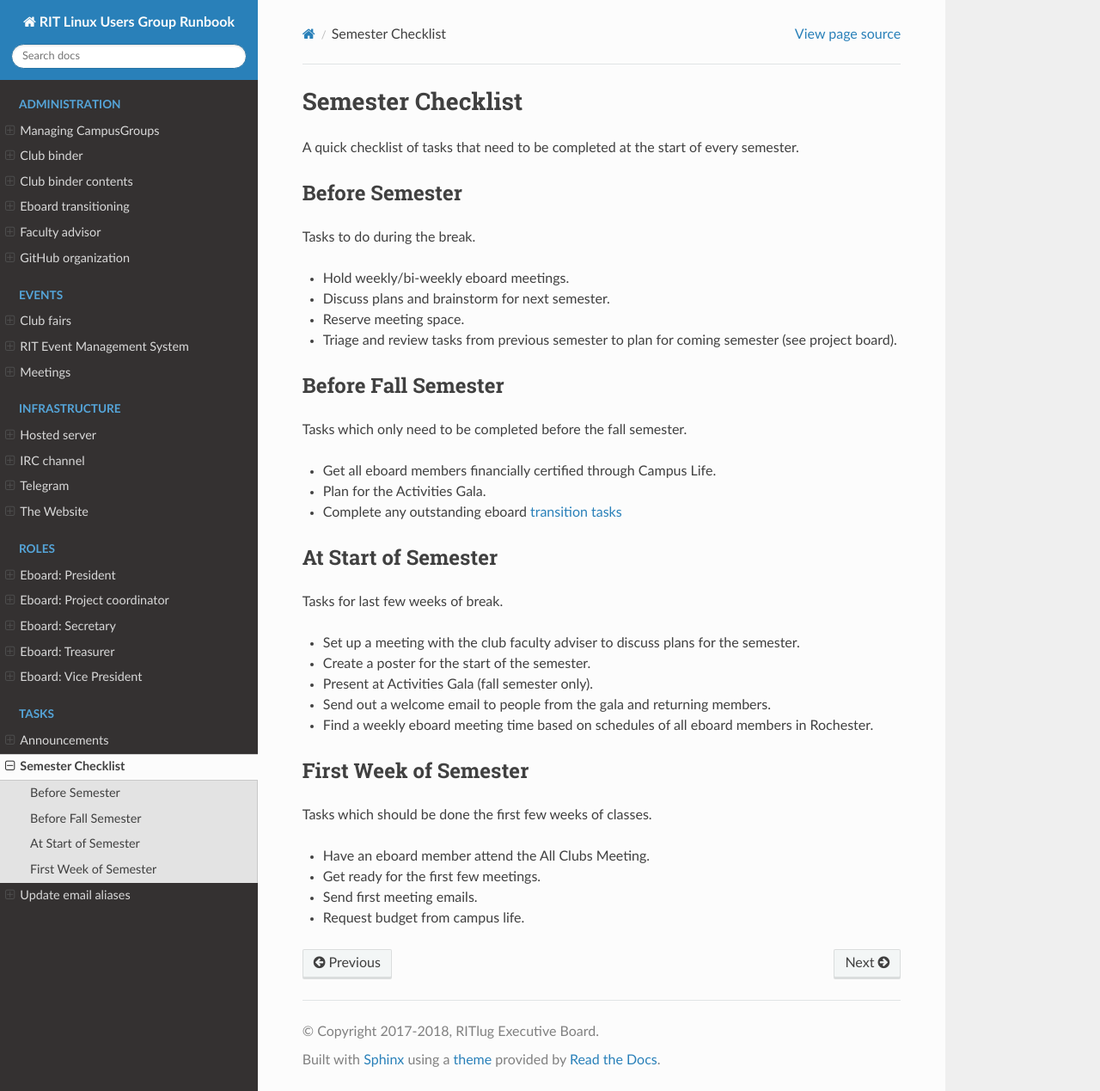
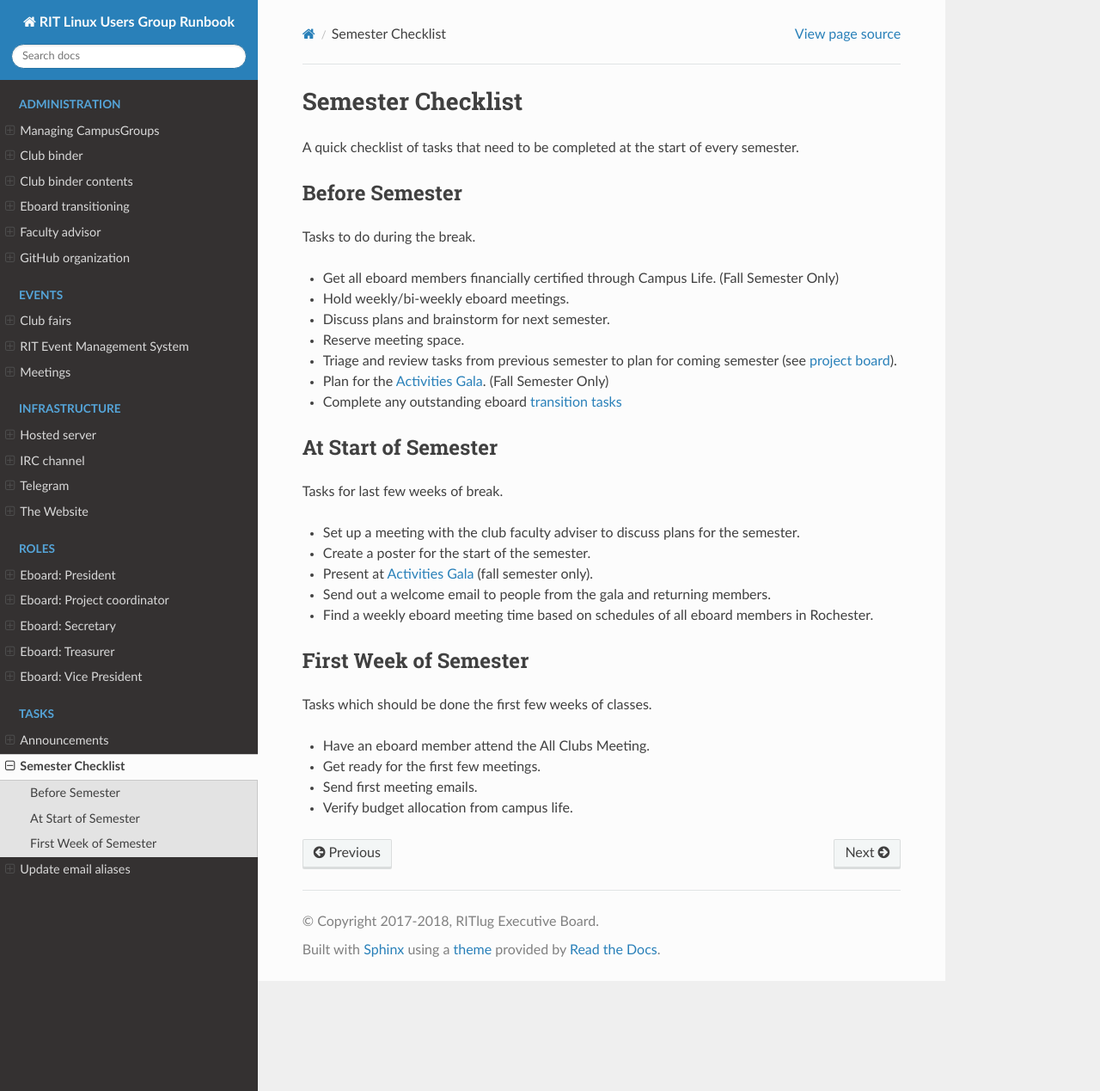
Before and after one commit to RITlug/runbook, a Sphinx documentation site: the page built from docs/tasks/semester-checklist.rst, in a window 1280 px wide and 1269 px high. Shown: the whole window at 86% size. Built offline with Sphinx 7.4.7 and the Read the Docs theme 2.0.0, drawn with Linux system fonts in a browser that asks for light colours; formulas are drawn with MathJax 3.

Commit message:
Made changes based on pull request review. I linked to other documents of ours and I condensed the before semester section.

```diff
--- a/docs/tasks/semester-checklist.rst
+++ b/docs/tasks/semester-checklist.rst
@@ -6,17 +6,12 @@ Before Semester
 ---------------
 Tasks to do during the break.
 
+-  Get all eboard members financially certified through Campus Life. (Fall Semester Only)
 -  Hold weekly/bi-weekly eboard meetings.
 -  Discuss plans and brainstorm for next semester.
 -  Reserve meeting space.
--  Triage and review tasks from previous semester to plan for coming semester (see project board).
-
-Before Fall Semester
-----------------------
-Tasks which only need to be completed before the fall semester.
-
--  Get all eboard members financially certified through Campus Life.
--  Plan for the Activities Gala.
+-  Triage and review tasks from previous semester to plan for coming semester (see `project board <https://github.com/orgs/RITlug/projects/1?fullscreen=true>`__).
+-  Plan for the :doc:`Activities Gala <../events/club-fairs>`. (Fall Semester Only)
 -  Complete any outstanding eboard :doc:`transition tasks <../administration/eboard-onboarding-offboarding>`
 
 At Start of Semester
@@ -25,7 +20,7 @@ Tasks for last few weeks of break.
 
 -  Set up a meeting with the club faculty adviser to discuss plans for the semester.
 -  Create a poster for the start of the semester.
--  Present at Activities Gala (fall semester only).
+-  Present at :doc:`Activities Gala <../events/club-fairs>` (fall semester only).
 -  Send out a welcome email to people from the gala and returning members.
 -  Find a weekly eboard meeting time based on schedules of all eboard members in Rochester.
 
@@ -36,4 +31,4 @@ Tasks which should be done the first few weeks of classes.
 -  Have an eboard member attend the All Clubs Meeting.
 -  Get ready for the first few meetings.
 -  Send first meeting emails.
--  Request budget from campus life.
+-  Verify budget allocation from campus life.
```
